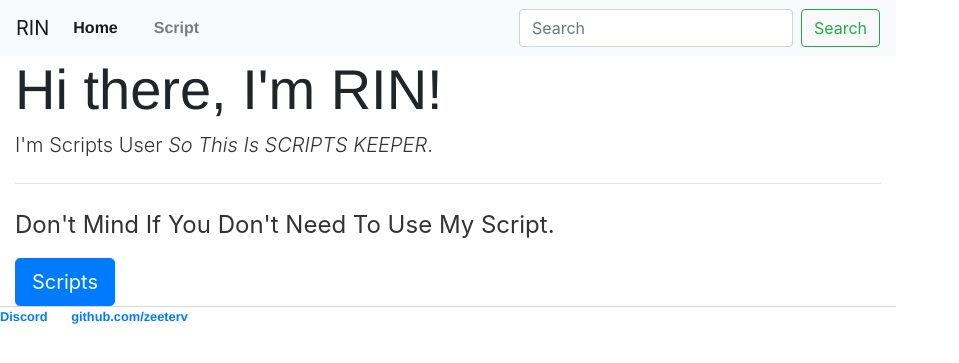
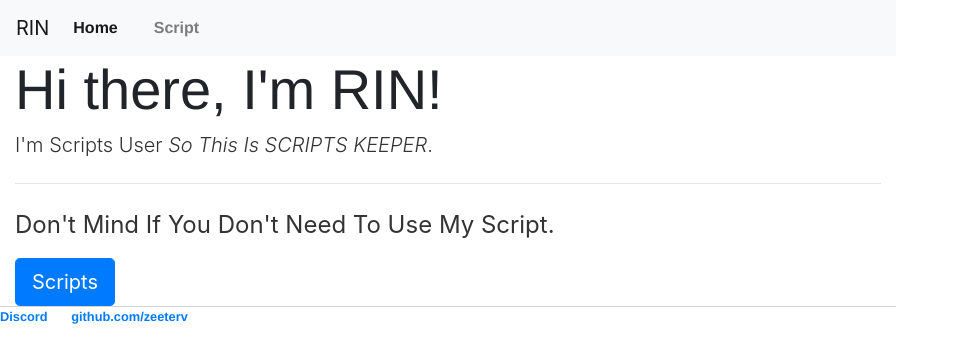
Before and after one commit to zeeterv/rinweb, a Jekyll site: the page built from index.html, in a window 1280 px wide. Shown: the top 363 px of the page, without its empty margins (0-959 px from the left). Built offline with Jekyll 4.4.1, drawn with Linux system fonts in a browser that asks for light colours.

Commit message:
Update default.html

```diff
--- a/_layouts/default.html
+++ b/_layouts/default.html
@@ -16,13 +16,11 @@
  			</style>
 		</head>
 		<body>
-
 			<nav class="navbar navbar-expand-lg navbar-light bg-light">
 			  <a class="navbar-brand" href="#">RIN</a>
 			  <button class="navbar-toggler" type="button" data-toggle="collapse" data-target="#navbarSupportedContent" aria-controls="navbarSupportedContent" aria-expanded="false" aria-label="Toggle navigation">
 			    <span class="navbar-toggler-icon"></span>
 			  </button>
-
 			  <div class="collapse navbar-collapse" id="navbarSupportedContent">
 			    <ul class="navbar-nav mr-auto">
 			      <li class="nav-item active">
@@ -32,13 +30,8 @@
 				<a class="nav-link" href="#">Script</a>
 			      </li>
 			    </ul>
-    <form class="form-inline my-2 my-lg-0">
-      <input class="form-control mr-sm-2" type="search" placeholder="Search" aria-label="Search">
-      <button class="btn btn-outline-success my-2 my-sm-0" type="submit">Search</button>
-    </form>
 			  </div>
 			</nav>
-
 			<div class="container">
 
 			{{ content }}
```
Lines whose indentation alone changed are shown as unchanged.
